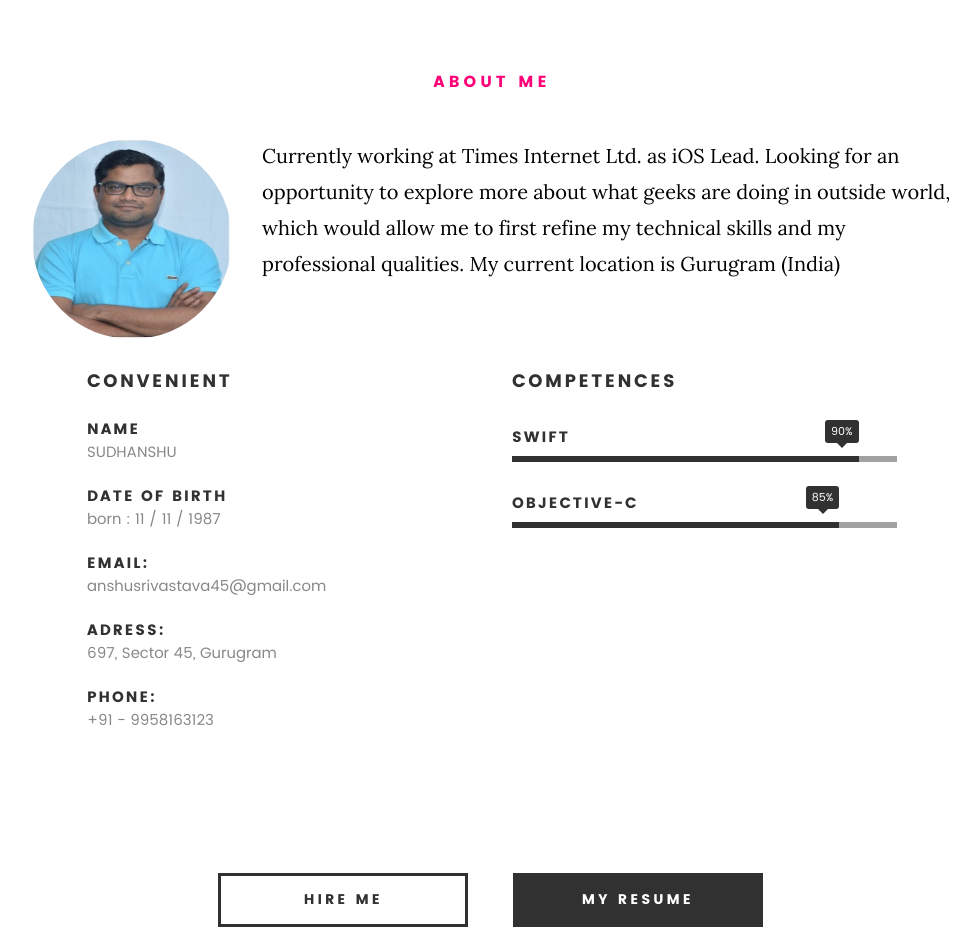
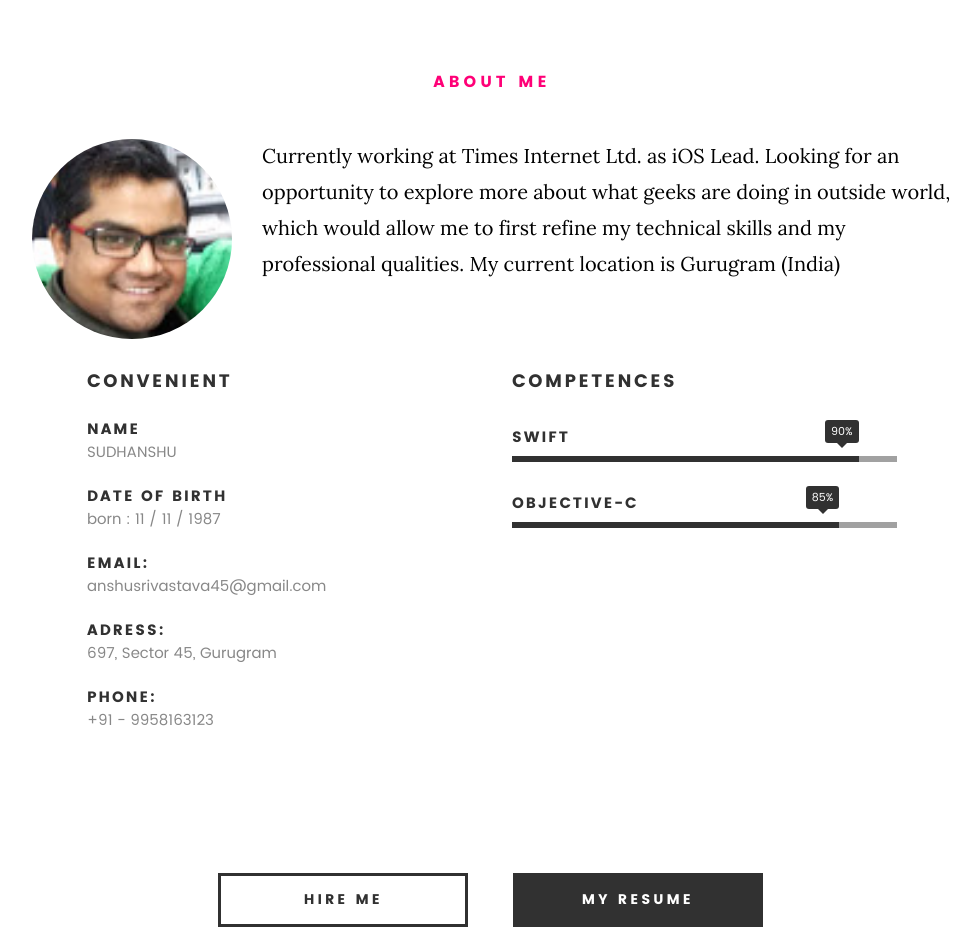
Before and after one commit to knowsudhanshu/knowsudhanshu.github.io, a plain HTML site: page index.html in a window 1280 px wide. Shown: the part 917-1853 px from the top of the page, without its empty margins (148-1128 px from the left). Drawn offline with Linux system fonts and the light colour scheme; files whose address does not match are found by name.

Commit message:
new profile image added

```diff
--- a/index.html
+++ b/index.html
@@ -101,7 +101,7 @@
 
    			<div class="intro-info">
 
-   				<img src="images/sudhanshu.png" alt="Profile Picture">
+   				<img src="images/sudhanshu.jpeg" alt="Profile Picture">
 
    				<p class="lead">Currently working at Times Internet Ltd. as iOS Lead. Looking for an opportunity to explore more about what geeks are doing in outside world, which would allow me to first refine my technical skills and my professional qualities. My current location is Gurugram (India) </p>
    			</div>
```
Also changed, not shown: images/sudhanshu.jpeg (added), images/sudhanshu.png (deleted).
